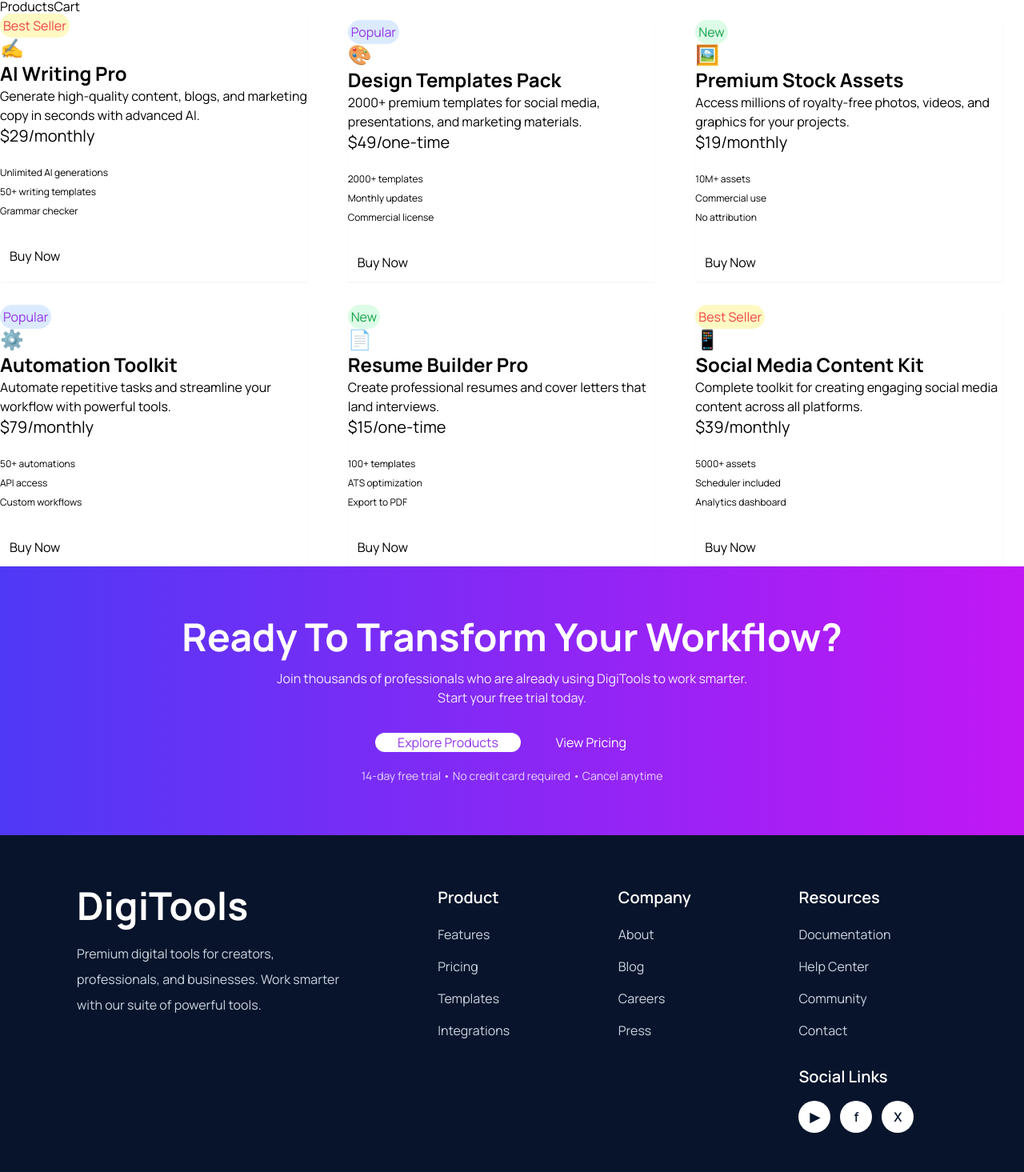
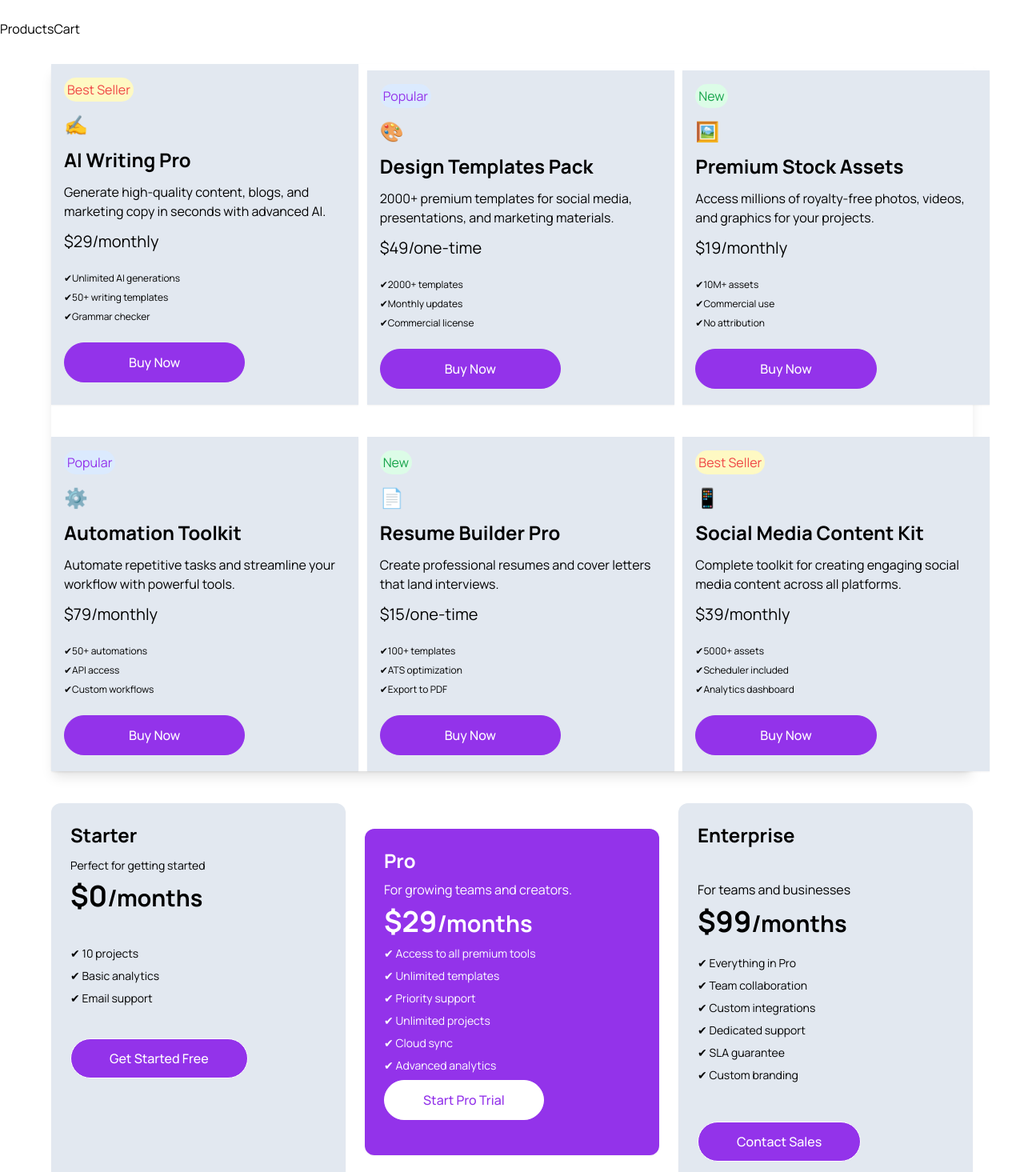
Before and after one commit to Muhatarima/ReactDigiTool, a React (Create React App) app: page / in a window 1280 px wide. Shown: the part 460-1925 px from the top of the page at 80% size. Built offline with nearby package versions, Linux system fonts and the light colour scheme.

Commit message:
all buttons are fixed with hover

```diff
--- a/src/App.js
+++ b/src/App.js
@@ -4,6 +4,7 @@ import Banner from './components/Banner';
 import Products from './components/Products';
 import Cart from './components/Cart';
 import Footer from './components/Footer';
+import Pricing from './components/Pricing';
 
 function App() {
   let cart = [];
@@ -18,7 +19,7 @@ function App() {
       <button onClick={() => setActiveTab('cart')}>{cart.length === 0 ? 'Cart' : `Cart(${cart.length})`}</button>
 
       {activeTab === 'products' ? <Products /> : <Cart />}
-
+      <Pricing/>
       <Footer />
     </div>
   );
--- a/src/components/Banner.jsx
+++ b/src/components/Banner.jsx
@@ -1,7 +1,7 @@
 function Banner() {
   return (
     <section className="bg-white px-6 md:px-12 lg:px-24 py-16">
-      <div className="max-w-7xl mx-auto grid grid-cols-1 md:grid-cols-2 items-center gap-10">
+      <div className="max-w-6xl mx-auto grid grid-cols-1 md:grid-cols-2 items-center gap-10">
         <div>
           <span className="inline-block text-sm bg-purple-100 text-purple-600 px-4 py-1 rounded-full mb-4">
             New: AI-Powered Tools Available
@@ -17,10 +17,10 @@ function Banner() {
           </p>
 
           <div className="flex flex-col sm:flex-row gap-4">
-            <button className="btn bg-purple-600 hover:bg-purple-700 text-white rounded-full border-none px-6">
+            <button className="btn bg-purple-600 py-3 px-10 border-2 hover:bg-white hover:text-purple-600 text-white rounded-full border-none ">
               Explore Products
             </button>
-            <button className="btn btn-outline border-purple-500 text-purple-600 rounded-full px-6">
+            <button className="btn btn-outline hover:bg-purple-600 hover:text-white py-3 px-10 border-2 border-purple-500 text-purple-600 rounded-full ">
               Watch Demo
             </button>
           </div>
--- a/src/components/Footer.jsx
+++ b/src/components/Footer.jsx
@@ -3,22 +3,22 @@ function Footer() {
     <>
       <section className="bg-gradient-to-r from-[#4F39F6] to-[#C117F5] text-white py-16">
         <div className="max-w-7xl mx-auto px-6 md:px-12 lg:px-24 text-center">
-          <h2 className="text-4xl md:text-5xl font-bold mb-4">
+          <h2 className="text-4xl md:text-5xl font-bold mb-12 mt-6">
             Ready To Transform Your Workflow?
           </h2>
 
-          <p className="text-sm md:text-base text-white/90 max-w-2xl mx-auto mb-8">
+          <p className="text-sm md:text-base text-white/90 max-w-2xl mx-auto mb-12">
             Join thousands of professionals who are already using DigiTools to work smarter.
             <br />
             Start your free trial today.
           </p>
 
-          <div className="flex flex-col sm:flex-row items-center justify-center gap-4 mb-5">
-            <button className="btn bg-white text-purple-600 border-none rounded-full px-7 hover:bg-white">
+          <div className="flex flex-col sm:flex-row items-center justify-center gap-4 mb-9">
+            <button className="btn bg-white text-purple-600 border-none rounded-full py-3 px-10 hover:bg-white">
               Explore Products
             </button>
 
-            <button className="btn btn-outline text-white border-white rounded-full px-7 hover:bg-white hover:text-purple-600">
+            <button className="btn btn-outline text-white border-white rounded-full py-3 px-10 border-2 hover:bg-white hover:text-purple-600">
               View Pricing
             </button>
           </div>
@@ -33,7 +33,7 @@ function Footer() {
         <div className="max-w-7xl mx-auto px-6 md:px-12 lg:px-24 py-16">
           <div className="grid grid-cols-1 md:grid-cols-2 lg:grid-cols-5 gap-10">
             <div className="lg:col-span-2">
-              <h2 className="text-5xl font-bold mb-5">DigiTools</h2>
+              <h2 className="text-5xl font-bold mb-9">DigiTools</h2>
               <p className="text-slate-300 leading-8 max-w-sm">
                 Premium digital tools for creators,
                 <br />
--- a/src/components/Navbar.jsx
+++ b/src/components/Navbar.jsx
@@ -24,7 +24,7 @@ function Navbar({cartCount}) {
   🛒 <span className="text-red-500">{cartCount}</span>
 </button>
         <a href='' className="btn btn-ghost">Login</a>
-        <button className="btn bg-purple-600 p-3 text-white rounded-full">Get Started</button>
+        <button className="btn bg-purple-600 px-6 py-3  hover:bg-white hover:text-purple-600 hover:border-purple-600 hover:border-2 text-white rounded-full">Get Started</button>
       </div>
 
     </div>
--- a/src/components/Pricing.jsx
+++ b/src/components/Pricing.jsx
@@ -4,38 +4,64 @@ function Pricing(){
         const [activePlan , setActivePlan]=useState('Pro');
 
 return(
-    <div className="grid grid-cols-1 md:grid-cols-3 gap-6">
-        <div className={activePlan==="Starter" ?"bg-purple-600 text-white shadow-sm p-6 rounded-xl" : "bg-white  shadow-sm p-6 rounded-xl   "} onClick={()=>setActivePlan("Starter")} >
+    <div className=" max-w-6xl mx-auto grid grid-cols-1  my-10  md:grid-cols-3 gap-6">
+        <div className={activePlan==="Starter" ?"bg-purple-600 text-white shadow-sm my-8 p-6 space-y-2 gap-3  rounded-xl" : "bg-slate-200  shadow-sm p-6 rounded-xl   "} onClick={()=>setActivePlan("Starter")} >
 
 
 
 
             <h3 className="text-2xl font-bold">Starter</h3>
-  <p className="text-4xl font-bold mt-2">$0<small>/months</small></p>
-  <p className="mt-3">Perfect for getting started</p>
-  <button className="mt-6 btn rounded-full">Get Started Free</button>
+  <p className="mt-3 text-sm">Perfect for getting started</p>
+    <p className="text-4xl font-bold mt-2">$0<small>/months</small></p>
+
+  <ul className="mt-10 space-y-2 text-sm">
+  <li>✔ 10 projects</li>
+  <li>✔ Basic analytics</li>
+  <li>✔ Email support</li>
+</ul>
+  <button  className={activePlan==="Starter"?"bg-white text-purple-600 border border-white rounded-full py-3 px-12  mt-10 font-medium":"bg-purple-600 text-white border border-white rounded-full py-3 px-12  mt-10  font-medium"}>Get Started Free</button>
         </div>
 
 
 
-        <div   className={activePlan==="Pro"?"bg-purple-600  text-white shadow-sm p-6 rounded-xl":"bg-white  shadow-sm p-6 rounded-xl  "}  onClick={()=>setActivePlan("Pro")} >
+        <div   className={activePlan==="Pro"?"bg-purple-600  text-white shadow-sm p-6  my-8 space-y-2 gap-3 rounded-xl":"bg-slate-200 shadow-sm p-6 rounded-xl  "}  onClick={()=>setActivePlan("Pro")} >
 
 
 <h3 className="text-2xl font-bold">Pro</h3>
-  <p className="text-4xl font-bold mt-2">$29</p>
   <p className="mt-3">For growing teams and creators.</p>
-  <button className="mt-6 btn rounded-full">Start Pro Trial</button>
+    <p className="text-4xl font-bold mt-2">$29<small>/months</small></p>
+    <ul className="mt-10 space-y-2 text-sm">
+  <li>✔ Access to all premium tools</li>
+  <li>✔ Unlimited templates</li>
+  <li>✔ Priority support</li>
+  <li>✔ Unlimited projects</li>
+  <li>✔ Cloud sync</li>
+  <li>✔ Advanced analytics</li>
+</ul>
+
+
+
+  <button  className={activePlan==="Pro"?"bg-white text-purple-600 border border-white rounded-full py-3 px-12 mb-5 mt-22 font-medium":"bg-purple-600 text-white border border-white rounded-full py-3 px-12 mb-5  mt-22 font-medium"}>Start Pro Trial</button>
 
         </div>
-        <div className={activePlan==="Enterprise"? "bg-purple-600   text-white shadow-sm p-6 rounded-xl  ":"bg-white shadow-sm p-6 rounded-xl "} onClick={()=>setActivePlan("Enterprise")}  >
+        <div className={activePlan==="Enterprise"? "bg-purple-600   text-white my-8 shadow-sm p-6 space-y-2 gap-3  rounded-xl  ":"bg-slate-200 shadow-sm p-6 rounded-xl "} onClick={()=>setActivePlan("Enterprise")}  >
 
 
 
   <h3 className="text-2xl font-bold">Enterprise</h3>
-  <p className="text-4xl font-bold mt-2">$29</p>
 
-  <p className="mt-3">For teams and businesses</p>
-  <button className="mt-6 btn rounded-full">Contact Sales</button>
+  <p className="mt-10">For teams and businesses</p>
+    <p className="text-4xl font-bold mt-2">$99<small>/months</small></p>
+
+      <ul className="mt-5 space-y-2 text-sm">
+  <li>✔ Everything in Pro</li>
+  <li>✔ Team collaboration</li>
+  <li>✔ Custom integrations</li>
+  <li>✔ Dedicated support</li>
+  <li>✔ SLA guarantee</li>
+  <li>✔ Custom branding</li>
+</ul>
+  <button className={activePlan==="Enterprise"?"bg-white   text-purple-600 border border-white rounded-full py-3 px-12  mt-12 font-medium":"bg-purple-600 text-white border border-white py-3 px-12  mt-12 rounded-full p-5 font-medium"}>Contact Sales</button>
         </div>
 
     </div>
--- a/src/components/Products.jsx
+++ b/src/components/Products.jsx
@@ -9,31 +9,31 @@ function Products() {
   }
 
   return (
-    <div className="grid grid-cols-3 space-y-2 gap-6">
+    <div className="grid max-w-6xl mx-auto grid-cols-3 my-8 space-y-2 shadow-lg gap-8">
       {productsData.map((product) => (
-        <div key={product.id} className="card w-96 bg-base-100 shadow-sm">
+        <div key={product.id} className="card w-96 space-y-3 py-5 px-4 bg-slate-200 shadow-sm">
           <div className="card-body">
-            <span className={`badge badge-xs rounded-full p-1 ${getTagStyle(product.tagType)}`}>
+            <span className={`badge badge-xs rounded-full my-3  p-1 ${getTagStyle(product.tagType)}`}>
               {product.tag}
             </span>
 
-            <p className="text-2xl">{product.icon}</p>
-            <h2 className="text-2xl font-bold">{product.name}</h2>
-            <p>{product.description}</p>
-            <span className="text-xl">
+            <p className="text-2xl mt-4 mb-3">{product.icon}</p>
+            <h2 className="text-2xl mb-3 font-bold">{product.name}</h2>
+            <p className='mb-3' >{product.description}</p>
+            <span className="text-xl mb-3">
               ${product.price}/{product.period}
             </span>
 
             <ul className="mt-6 flex flex-col gap-2 text-xs">
               {product.features.map((feature, index) => (
                 <li key={index}>
-                  {feature}
+                  ✔{feature}
                 </li>
               ))}
             </ul>
 
             <div className="mt-6">
-              <button className="btn btn-primary rounded-full p-3 btn-block">
+              <button className="bg-purple-600 text-white border border-purple-600 rounded-full px-20 py-3  hover:bg-white hover:text-purple-600 hover:border-purple-600 hover:border-2  font-medium">
                 Buy Now
               </button>
             </div>
```
